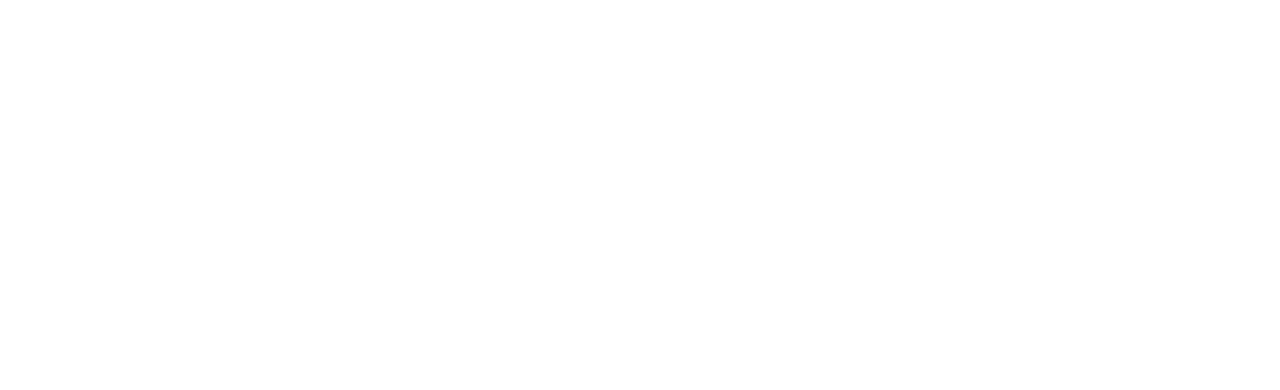
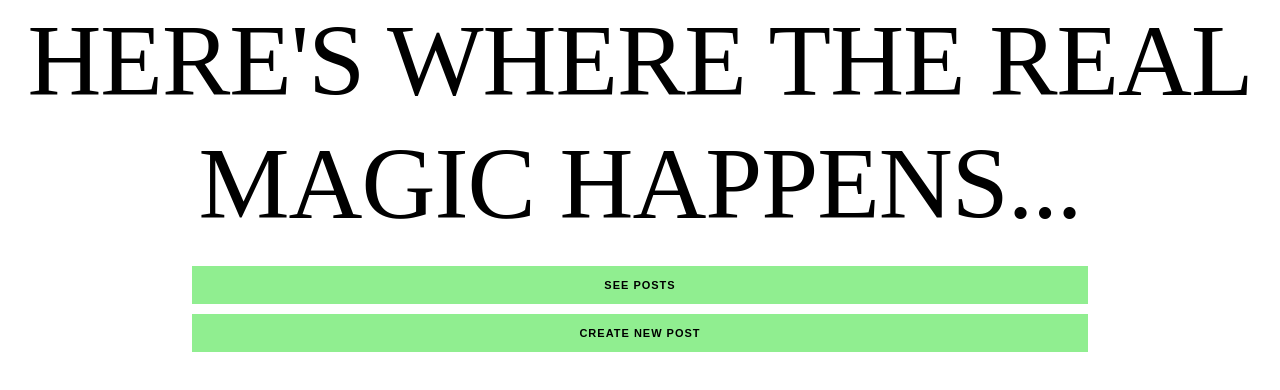
Before and after one commit to nikau-2018/the-va, a React app in the folder client/: page /cheeky-skip in a window 1280 px wide. Shown: the top 390 px of the page. Built offline with nearby package versions, Linux system fonts and the light colour scheme; a web font is replaced by a local one.

Commit message:
Cheeky skip...

```diff
--- a/client/src/App.js
+++ b/client/src/App.js
@@ -13,6 +13,7 @@
 import PostList from './components/PostList'
 import Village from './components/Village/Village'
 import MyPost from './components/MyPost'
+import CheekySkip from './components/CheekySkip'
 
 class App extends Component {
   render () {
@@ -27,6 +28,7 @@
           <Route path='/village' component={Village} />
           <Route path='/mypost' component={MyPost} />
           <Route exact path='/postDetail/:id' component={PostDetail} />
+          <Route path='/cheeky-skip' component={CheekySkip} />
         </div>
       </Router>
     )
--- /dev/null
+++ b/client/src/components/CheekySkip.jsx
@@ -0,0 +1,16 @@
+import React from 'react'
+import { Link } from 'react-router-dom'
+
+export default function CheekySkip (props) {
+  return (
+    <div className='cheeky-skip'>
+      <h1>Here's where the real magic happens...</h1>
+      <Link to="/list">
+        <button>See posts</button>
+      </Link>
+      <Link to="/create">
+        <button>Create new post</button>
+      </Link>
+    </div>
+  )
+}
--- a/client/src/components/Welcome/WelcomePage.js
+++ b/client/src/components/Welcome/WelcomePage.js
@@ -1,5 +1,5 @@
 import React from 'react'
-import { Link } from 'react-router-dom'
+import {Link} from 'react-router-dom'
 
 export default function WelcomePage (props) {
   return (
@@ -15,6 +15,11 @@
       <Link to="/register">
         <button>Register</button>
       </Link>
+      <br />
+      <br />
+      <Link to="/cheeky-skip">
+        <button>Skip...</button>
+      </Link>
     </div>
   )
 }
--- a/client/src/index.css
+++ b/client/src/index.css
@@ -80,3 +80,7 @@
   background-position: 0 1.06em;
   background-size: 10% 10%;
 }
+
+.cheeky-skip {
+  text-align: center
+}
```
